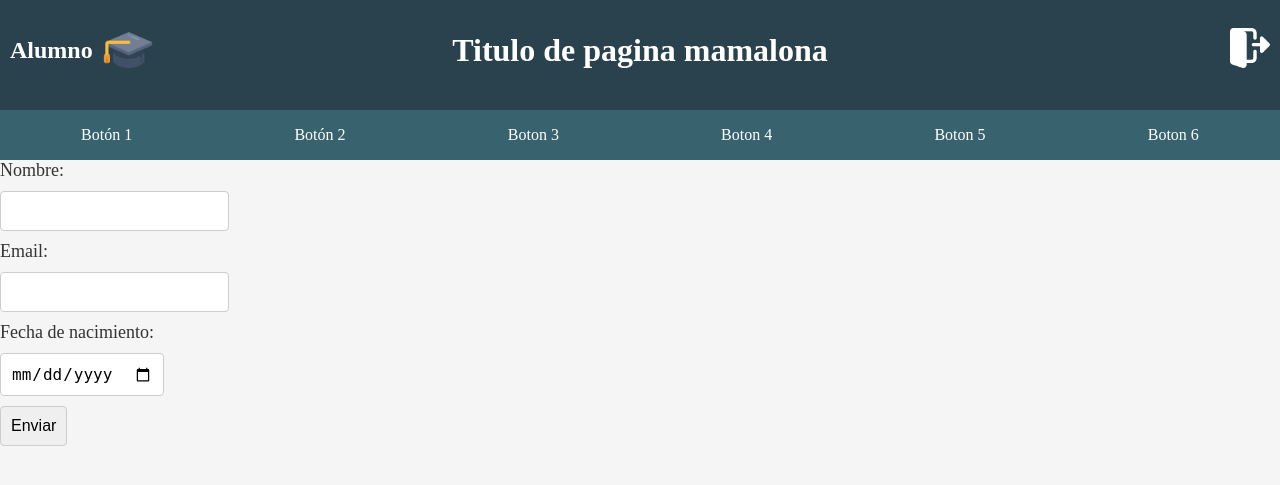
After one commit to lireyes22/Residencias, a PHP site: page /SolicitudResidencia.html in a window 1280 px wide. The commit adds this page. Shown: the top 485 px of the page. Run offline with PHP 8.4, Linux system fonts and the light colour scheme.

Commit message:
Add-SolitudResidencia
Hola

```diff
--- /dev/null
+++ b/SolicitudResidencia.html
@@ -0,0 +1,50 @@
+<!DOCTYPE html>
+<html>
+
+<head>
+	<title>Mi sitio web</title>
+	<link rel="stylesheet" href="style/style.css">
+	<meta charset="utf-8">
+</head>
+
+<body style="margin: 0;">
+	<div class="container">
+		<div class="row">
+			<div class="left-column">
+				<a class="home-btn" href="a.html">
+					<h2><span style="margin-right: 10px;">Alumno</span></h2>
+					<img src="img/sombrero.png" width="50px">
+				</a>
+			</div>
+			<div class="center-column">
+				<h1>Titulo de pagina mamalona</h1>
+			</div>
+			<div class="right-column">
+				<a href="a.html"><img src="img/logout.png" width="40px"></a>
+			</div>
+		</div>
+		<div class="button-row">
+			<a href="a.html" class="button-link">Botón 1</a>
+			<a href="a.html" class="button-link">Botón 2</a>
+			<a href="a.html" class="button-link">Boton 3</a>
+			<a href="a.html" class="button-link">Boton 4</a>
+			<a href="a.html" class="button-link">Boton 5</a>
+			<a href="a.html" class="button-link">Boton 6</a>
+		</div>
+	</div>
+	<div >
+		<form>
+			<label class="lb-sr" for="nombre">Nombre:</label>
+			<input class="inp-sr" type="text" id="nombre" name="nombre"><br>
+
+			<label class="lb-sr" for="email">Email:</label>
+			<input class="inp-sr" type="email" id="email" name="email"><br>
+
+			<label class="lb-sr" for="fecha">Fecha de nacimiento:</label>
+			<input class="inp-sr" type="date" id="fecha" name="fecha"><br>
+
+			<input class="inp-sr" type="submit" value="Enviar">
+		</form>
+	</div>
+</body>
+</html>
--- a/style/style.css
+++ b/style/style.css
@@ -173,3 +173,19 @@ body {
     font-family: comfortaa;
     src: url("TipoLetra/Comfortaa-Bold");
 }
+
+.lb-sr{
+    font-size: 18px;
+    color: #333;
+    margin-bottom: 10px;
+    display: block;
+}
+
+.inp-sr{
+    font-size: 16px;
+    padding: 10px;
+    border-radius: 4px;
+    border: 1px solid #ccc;
+    margin-bottom: 10px;
+    box-sizing: border-box;
+}
```
Also changed, not shown: style/mystyle.css (deleted, +0 -44 lines).
